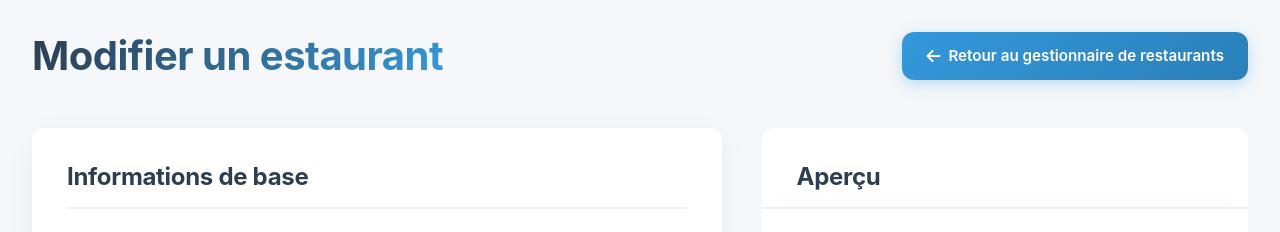
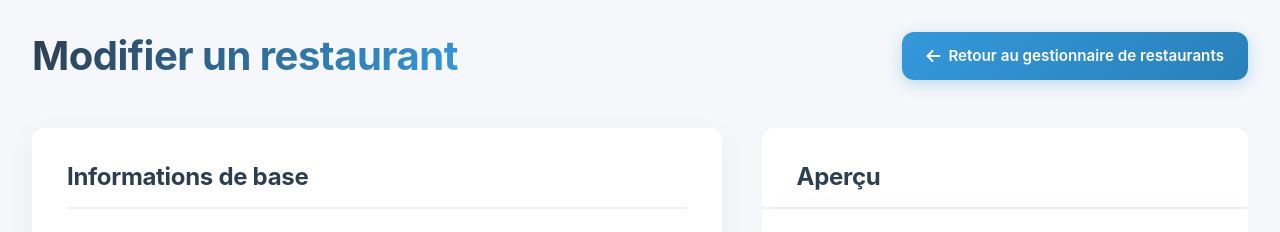
Before and after one commit to Natael21/blog-culinaire, a Jekyll site: the page admin/edit-resto.html, which Jekyll copies as it is, in a window 1280 px wide and 900 px high. Shown: the top 232 px of the window. Built offline with Jekyll 4.4.1, drawn with Linux system fonts in a browser that asks for light colours.

Commit message:
Fix typo in header title of edit-resto.html: Changed "Modifier un estaurant" to "Modifier un restaurant" for correct spelling.

```diff
--- a/admin/edit-resto.html
+++ b/admin/edit-resto.html
@@ -2489,7 +2489,7 @@ ${editorContent}`;
 </head>
 <body>
     <header class="admin-header">
-        <h1 class="admin-title">Modifier un estaurant</h1>
+        <h1 class="admin-title">Modifier un restaurant</h1>
         <a href="restaurants.html" class="action-button">
             <i class="fas fa-arrow-left"></i> Retour au gestionnaire de restaurants
         </a>
```
